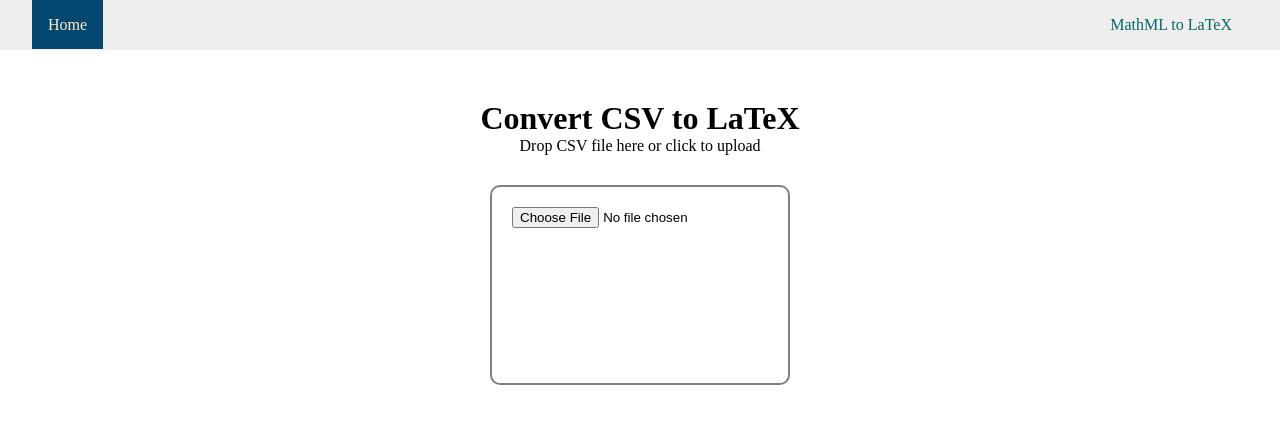
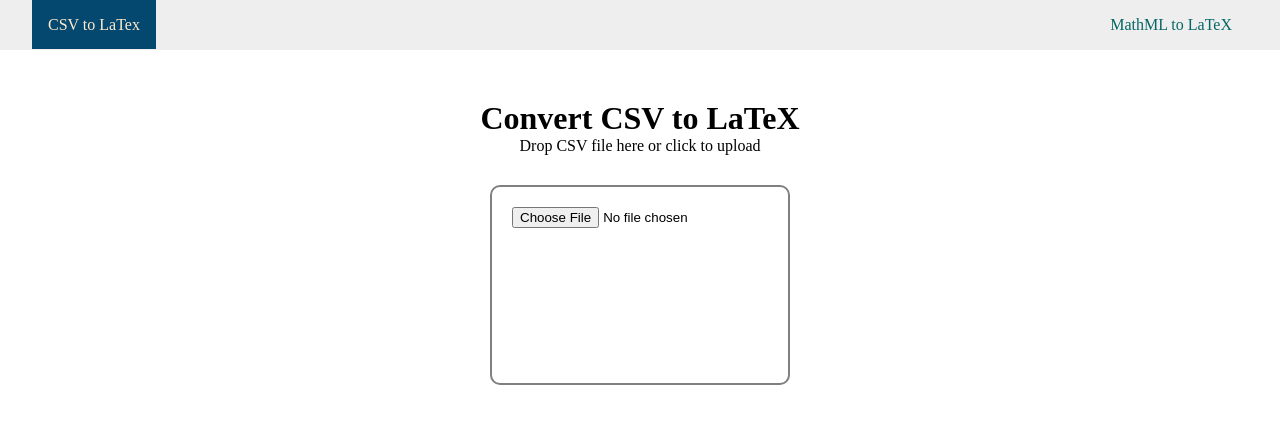
Before and after one commit to AA961/latex, a Nuxt app: page / in a window 1280 px wide. Shown: the top 424 px of the page. Built offline with nearby package versions, Linux system fonts and the light colour scheme.

Commit message:
changing nav name

```diff
--- a/components/Nav.vue
+++ b/components/Nav.vue
@@ -2,7 +2,7 @@
     <nav>
         <ul>
             <li>
-                <NuxtLink to="/" exact-active-class="active">Home</NuxtLink>
+                <NuxtLink to="/" exact-active-class="active">CSV to LaTex</NuxtLink>
             </li>
             <li>
                 <NuxtLink to="/mathml-to-latex" exact-active-class="active">MathML to LaTeX</NuxtLink>
```
